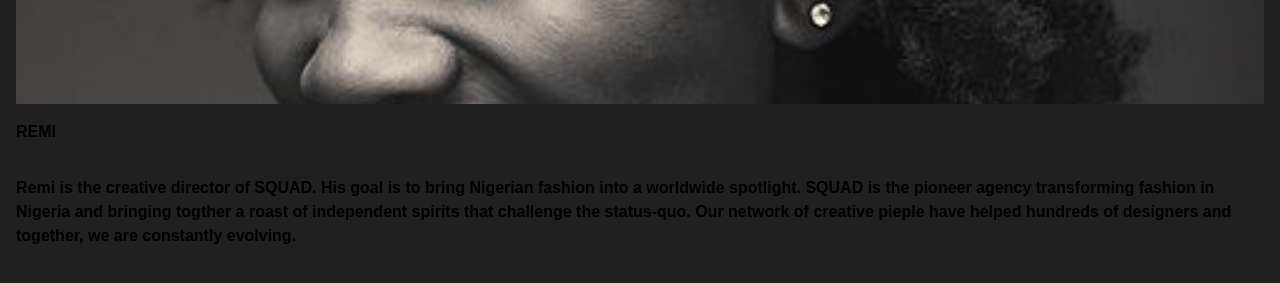
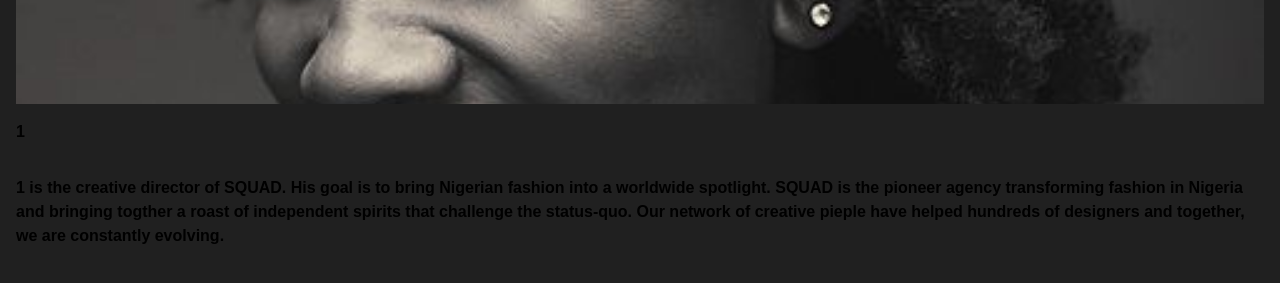
Before and after one commit to JohnOlushola/squad, a Next.js app: page /1 in a window 1280 px wide. Shown: the part 419-702 px from the top of the page. Built offline with nearby package versions, Linux system fonts and the light colour scheme.

Commit message:
feat: use query as name

```diff
--- a/pages/[squad].tsx
+++ b/pages/[squad].tsx
@@ -1,7 +1,14 @@
 import type { NextPage } from "next";
 import Image from "next/image";
+import { useRouter } from "next/router";
 
 const SquadPage: NextPage = () => {
+  const { query } = useRouter();
+
+  // parse query.squad to contain the squad name
+  // remove url parameters
+  const squadName = (query.squad as string).split("?")[0];
+
   return (
     <div>
       <div className="squad-member__image mt-4">
@@ -12,14 +19,14 @@ const SquadPage: NextPage = () => {
           alt="hero"
         />
       </div>
-      <h2 className="uppercase mt-4 font-bold">REMI</h2>
+      <h2 className="uppercase mt-4 font-bold">{squadName}</h2>
       <p className="mt-8 font-semibold">
-        Remi is the creative director of SQUAD. His goal is to bring Nigerian
-        fashion into a worldwide spotlight. SQUAD is the pioneer agency
-        transforming fashion in Nigeria and bringing togther a roast of
-        independent spirits that challenge the status-quo. Our network of
-        creative pieple have helped hundreds of designers and together, we are
-        constantly evolving.
+        <span className="capitalize">{squadName}</span> is the creative director
+        of SQUAD. His goal is to bring Nigerian fashion into a worldwide
+        spotlight. SQUAD is the pioneer agency transforming fashion in Nigeria
+        and bringing togther a roast of independent spirits that challenge the
+        status-quo. Our network of creative pieple have helped hundreds of
+        designers and together, we are constantly evolving.
       </p>
     </div>
   );
--- a/pages/index.tsx
+++ b/pages/index.tsx
@@ -8,7 +8,7 @@ const Home: NextPage = () => {
   return (
     <div className="mt-20">
       <h1 className="hero-text uppercase text-white tracking-loose">Squad</h1>
-      <div className="hero-image mt-4" onClick={() => routeTo("/remi")}>
+      <div className="hero-image mt-4" onClick={() => routeTo("/kunle")}>
         <Image
           layout="fill"
           objectFit="cover"
```
